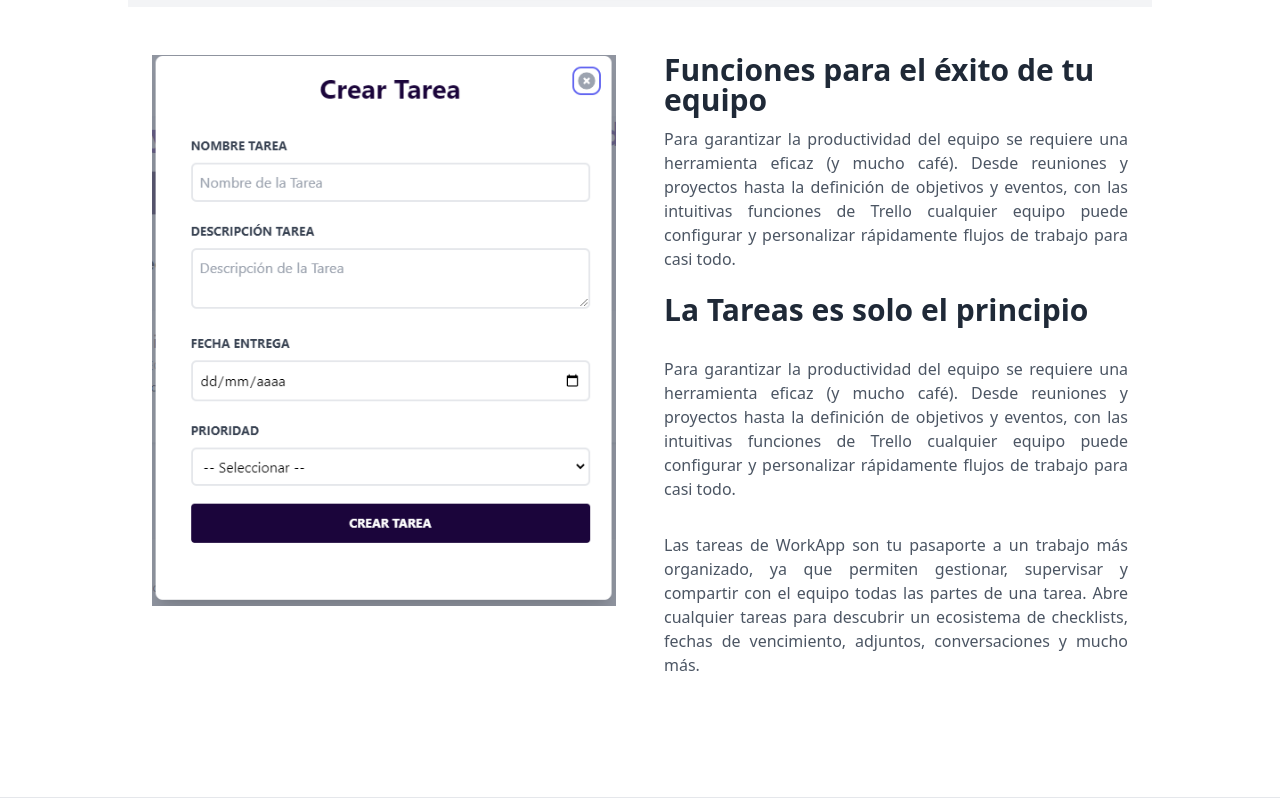
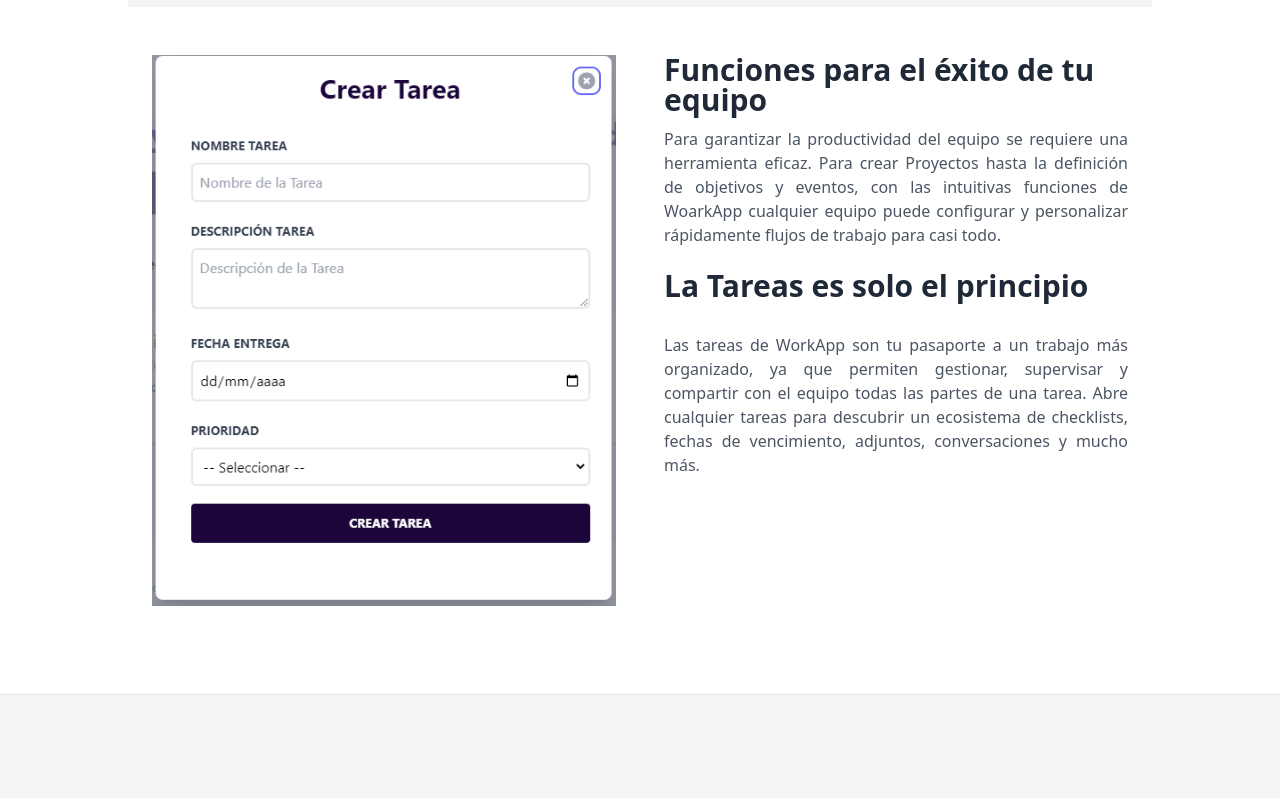
Before and after one commit to alexbastidasdev/workapp-frontend, a React (Vite) app: page / in a window 1280 px wide. Shown: the part 1463-2261 px from the top of the page. After the commit the page ends 2158 px from the top, so only its background shows below. Built offline with nearby package versions, Linux system fonts and the light colour scheme; no server answers.

Commit message:
modifique una linea y quite otra

```diff
--- a/src/paginas/Home.jsx
+++ b/src/paginas/Home.jsx
@@ -65,16 +65,14 @@
                                     Funciones para el éxito de tu equipo
                                     </h3>
                                     <p className="text-gray-600 mb-8 text-justify">
-                                    Para garantizar la productividad del equipo se requiere una herramienta eficaz (y mucho café). Desde reuniones y proyectos hasta la definición de objetivos y eventos, con las intuitivas funciones de Trello cualquier equipo puede configurar y personalizar rápidamente flujos de trabajo para casi todo.
+                                    Para garantizar la productividad del equipo se requiere una herramienta eficaz. Para crear Proyectos hasta la definición de objetivos y eventos, con las intuitivas funciones de WoarkApp cualquier equipo puede configurar y personalizar rápidamente flujos de trabajo para casi todo.
                                         <br /><br/>
 
                                         <h3 className="text-3xl text-gray-800 font-bold leading-none mb-3">
                                         La Tareas es solo el principio
                                         </h3>
                                     </p>
-                                    <p className="text-gray-600 mb-8 text-justify">
-                                    Para garantizar la productividad del equipo se requiere una herramienta eficaz (y mucho café). Desde reuniones y proyectos hasta la definición de objetivos y eventos, con las intuitivas funciones de Trello cualquier equipo puede configurar y personalizar rápidamente flujos de trabajo para casi todo.
-                                        <br /></p>
+
                                 </div>
                                 <p className="text-gray-600 mb-8 text-justify">
                                 Las tareas de WorkApp son tu pasaporte a un trabajo más organizado, ya que permiten gestionar, supervisar y compartir con el equipo todas las partes de una tarea. Abre cualquier tareas para descubrir un ecosistema de checklists, fechas de vencimiento, adjuntos, conversaciones y mucho más.
```
